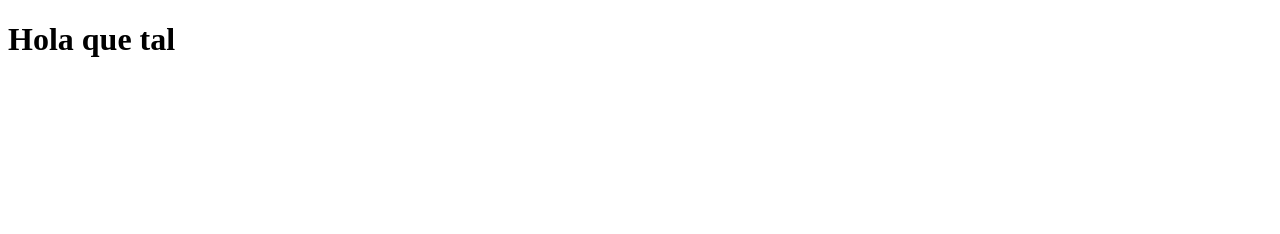
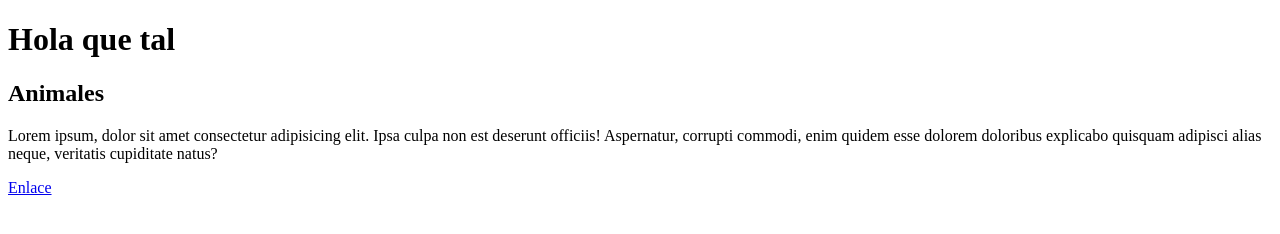
Before and after one commit to biancadwmp/repo, a plain HTML site: page index.html in a window 1280 px wide. Drawn offline with Linux system fonts and the light colour scheme.

Commit message:
Animales creados

```diff
--- a/index.html
+++ b/index.html
@@ -7,5 +7,10 @@
 </head>
 <body>
     <h1>Hola que tal</h1>
+    <section>
+        <h2>Animales</h2>
+        <p>Lorem ipsum, dolor sit amet consectetur adipisicing elit. Ipsa culpa non est deserunt officiis! Aspernatur, corrupti commodi, enim quidem esse dolorem doloribus explicabo quisquam adipisci alias neque, veritatis cupiditate natus?</p>
+        <a href="#">Enlace</a>
+    </section>
 </body>
 </html>
```
